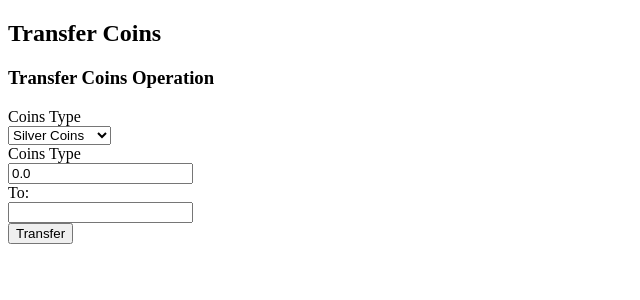
After one commit to Aya-M-Ashraf/HaaSServer, a Java web app: page /transferCoins in a window 1280 px wide. The commit adds this page. Shown: the top 300 px of the page, without its empty margins (0-640 px from the left). Run offline with Spring Boot 4, a stand-in JSP engine, Linux system fonts and the light colour scheme; the project's own start-up code is not run, and a stand-in starts its controllers and pages.

Commit message:
committing after transfer coins .. (not fullt completed)

```diff
--- a/src/main/java/com/haas/webview/controller/HelloWorldController.java
+++ b/src/main/java/com/haas/webview/controller/HelloWorldController.java
@@ -1,6 +1,7 @@
 package com.haas.webview.controller;
 
 import org.springframework.stereotype.Controller;
+import org.springframework.web.bind.annotation.ModelAttribute;
 import org.springframework.web.bind.annotation.RequestMapping;
 import org.springframework.web.servlet.ModelAndView;
 /**
@@ -10,8 +11,7 @@ import org.springframework.web.servlet.ModelAndView;
 @Controller
 public class HelloWorldController {
     @RequestMapping("/hello")
-    public ModelAndView helloWorld() {
-        String message = "Hello World, Spring MVC @ Javatpoint";
+    public ModelAndView helloWorld(@ModelAttribute("message") String message) {
         return new ModelAndView("hello", "message", message);
     }
 }
--- a/src/main/java/com/haas/webview/controller/LoginController.java
+++ b/src/main/java/com/haas/webview/controller/LoginController.java
@@ -2,6 +2,7 @@ package com.haas.webview.controller;
 
 import com.haas.server.service.interfaces.UserService;
 import commons.dto.UserDTO;
+import javax.servlet.http.HttpServletRequest;
 import org.springframework.beans.factory.annotation.Autowired;
 import org.springframework.stereotype.Controller;
 import org.springframework.validation.BindingResult;
@@ -29,13 +30,13 @@ public class LoginController {
     }
 
     @RequestMapping(value = "/showProfile", method = RequestMethod.POST)
-    public ModelAndView onSubmit(@ModelAttribute("user") UserDTO user, BindingResult result, RedirectAttributes redirect) {
+    public ModelAndView onSubmit(@ModelAttribute("user") UserDTO user, BindingResult result, RedirectAttributes redirect, HttpServletRequest request) {
 
         user = userServiceImpl.getUserByEmail(user.getEmail());
         if (user == null) {
             return new ModelAndView("login", "user", new UserDTO());
         } else {
-            redirect.addFlashAttribute("loggedUser", user);
+            request.getSession().setAttribute("loggedUser",user);
             return new ModelAndView("redirect:profile.htm");
         }
     }
--- a/src/main/java/com/haas/webview/controller/RegisterController.java
+++ b/src/main/java/com/haas/webview/controller/RegisterController.java
@@ -28,7 +28,7 @@ public class RegisterController {
     }
 
     @RequestMapping(value = "/addUser", method = RequestMethod.POST)
-    protected ModelAndView onSubmit(@ModelAttribute("userDTO") UserDTO user, BindingResult result) throws Exception {
+    protected ModelAndView onSubmit(@ModelAttribute("user") UserDTO user, BindingResult result) throws Exception {
         UserDTO userDTO = (UserDTO) user;
         userDTO.setSilverCoins(100);
         userDTO.setGoldenCoins(100);
--- /dev/null
+++ b/src/main/java/com/haas/webview/controller/TransferCoinsController.java
@@ -0,0 +1,44 @@
+package com.haas.webview.controller;
+
+import com.haas.webview.bean.TransferringOperationBean;
+import com.haas.server.service.interfaces.UserService;
+import java.util.ArrayList;
+import javax.validation.Valid;
+import org.springframework.beans.factory.annotation.Autowired;
+import org.springframework.stereotype.Controller;
+import org.springframework.validation.BindingResult;
+import org.springframework.web.bind.annotation.ModelAttribute;
+import org.springframework.web.bind.annotation.RequestMapping;
+import org.springframework.web.servlet.ModelAndView;
+
+/**
+ *
+ * @author Aya M. Ashraf
+ */
+@Controller
+public class TransferCoinsController {
+
+    @Autowired
+    private UserService userServiceImpl;
+
+    @RequestMapping("/transferCoins")
+    public ModelAndView showPage() {
+        return new ModelAndView("transferCoins", "transferringOperation", new TransferringOperationBean());
+    }
+
+    @RequestMapping("/submitTransfer")
+    public ModelAndView transferCoins(@ModelAttribute("transferringOperation") @Valid TransferringOperationBean operation, BindingResult result) {
+        if (result.hasErrors()) {
+            System.out.println("--------- there is an error");
+           return new ModelAndView("transferCoins");
+        }
+
+        String message = "null";
+        ArrayList resultArrayList = userServiceImpl.transferCoinsToUser(operation.getCoinsType(), operation.getCoinsCount(), operation.getSenderMail(), operation.getReceiverMail());
+        if (resultArrayList.size() > 0) {
+            message = (String) resultArrayList.get(0);
+        }
+        return new ModelAndView("hello", "message", message);
+    }
+
+}
--- a/src/main/webapp/WEB-INF/jsp/hello.jsp
+++ b/src/main/webapp/WEB-INF/jsp/hello.jsp
@@ -15,7 +15,7 @@
                     Hello Page
                     <small>Optional description</small>
                     <br>
-                    ${message}
+
                 </h1>
 
             </section><!-- /.content header -->
@@ -23,7 +23,7 @@
             <!-- Main content -->
             <section class="content">
 
-                Hello Page Content
+                 ${message}
 
             </section><!-- /.content -->
         </div><!-- /.content-wrapper -->
--- a/src/main/webapp/WEB-INF/jsp/index.jsp
+++ b/src/main/webapp/WEB-INF/jsp/index.jsp
@@ -20,6 +20,7 @@
         <a href="profile.htm">View profile</a> |
         <a href="adminHome.htm">Admin Home</a> |
         <a href="register.htm">Register</a> |
+        <a href="transferCoins.htm">Transfer Coins</a> |
         <a href="login.htm">Login</a>
     </body>
 </html>
--- a/src/main/webapp/WEB-INF/jsp/profile.jsp
+++ b/src/main/webapp/WEB-INF/jsp/profile.jsp
@@ -13,7 +13,7 @@
         <div class="content-wrapper">
             <!-- Content Header (Page header) -->
             <section class="content-header">
-                <h1>${user.firstName} ${user.lastName}'s Profile</h1>
+                <h1>${sessionScope.loggedUser.firstName} ${sessionScope.loggedUser.lastName}'s Profile</h1>
             </section>
 
             <!-- Main content -->
@@ -30,10 +30,10 @@
 
                                 <ul class="list-group list-group-unbordered">
                                     <li class="list-group-item">
-                                        <b>Golden Coins</b> <a class="pull-right">${user.goldenCoins} $</a>
+                                        <b>Golden Coins</b> <a class="pull-right">${sessionScope.loggedUser.goldenCoins} </a>
                                     </li>
                                     <li class="list-group-item">
-                                        <b>Silver Coins</b> <a class="pull-right">${user.silverCoins} $</a>
+                                        <b>Silver Coins</b> <a class="pull-right">${sessionScope.loggedUser.silverCoins} </a>
                                     </li>
                                 </ul>
                             </div><!-- /.box-body -->
--- /dev/null
+++ b/src/main/webapp/WEB-INF/jsp/transferCoins.jsp
@@ -0,0 +1,66 @@
+<%--
+    Document   : profile
+    Created on : May 22, 2016, 12:31:52 PM
+    Author     : Aya M. Ashraf
+--%>
+
+<%@page contentType="text/html" pageEncoding="UTF-8"%>
+<%@taglib prefix="c" uri="http://java.sun.com/jsp/jstl/core" %>
+<%@taglib prefix="form" uri="http://www.springframework.org/tags/form"%>
+<!DOCTYPE html>
+<html>
+    <body>
+
+        <div class="content-wrapper">
+            <!-- Content Header (Page header) -->
+            <section class="content-header">
+                <h1>Transfer Coins</h1>
+            </section>
+
+            <!-- Main content -->
+            <section class="content">
+                <div class="box box-body">
+                    <div class="box-header">
+                        <h3 class="box-title">Transfer Coins Operation</h3>
+                    </div>
+                    <form:form method="POST" action="submitTransfer.htm" modelAttribute="transferringOperation" >
+                        <div class="box-body">
+                            <div class="form-group">
+                                <label>Coins Type</label>
+                                <div class="input-group">
+                                    <div class="input-group-addon"><i class="fa fa-money"></i></div>
+                                        <form:select path="coinsType" cssClass="form-control">
+                                            <form:option value="silver" label="Silver Coins"/>
+                                            <form:option value="golden" label="Golden Coins"/>
+                                        </form:select>
+                                </div><!-- /.input group -->
+
+                                <label>Coins Type</label>
+                                <div class="input-group">
+                                    <div class="input-group-addon"><i class="fa fa-money"></i></div>
+                                        <form:input  path="coinsCount" cssClass="form-control" />
+                                    <b><form:errors path="coinsCount" /></b>
+                                </div><!-- /.input group -->
+
+                                <div class="input-group">
+                                    <form:input type="hidden" path="senderMail" cssClass="form-control" value="Aya@yahoo.com"/>
+                                    <form:errors  path="senderMail"  />
+                                </div><!-- /.input group -->
+
+                                <label>To:</label>
+                                <div class="input-group">
+                                    <div class="input-group-addon"><i class="fa fa-envelope"></i></div>
+                                        <form:input  path="receiverMail" cssClass="form-control" />
+                                        <form:errors  path="receiverMail"  />
+                                </div><!-- /.input group -->
+
+                                <button type="submit" class="btn btn-primary btn-block btn-default">Transfer</button>
+                            </div><!-- /.form group -->
+                        </div><!-- /.box-body -->
+                    </form:form>
+                </div><!-- /.box -->
+            </section><!-- /.content -->
+        </div><!-- /.content-wrapper -->
+    </body>
+
+</html>
--- a/src/main/webapp/WEB-INF/tiles.xml
+++ b/src/main/webapp/WEB-INF/tiles.xml
@@ -27,6 +27,11 @@
         <put-attribute name="body" value="/WEB-INF/jsp/adminHome.jsp" />
     </definition>
 
+    <definition name="transferCoins" extends="base.definition">
+        <put-attribute name="title" value="Transfare Coins" />
+        <put-attribute name="body" value="/WEB-INF/jsp/transferCoins.jsp" />
+    </definition>
+
     <definition name="register" template="/WEB-INF/jsp/register.jsp">
     </definition>
 
--- a/src/main/webapp/WEB-INF/web.xml
+++ b/src/main/webapp/WEB-INF/web.xml
@@ -49,6 +49,6 @@
     </context-param>
 
     <welcome-file-list>
-        <welcome-file>/login.htm</welcome-file>
+        <welcome-file>/WEB-INF/jsp/index.jsp</welcome-file>
     </welcome-file-list>
 </web-app>
```
Also changed, not shown: src/main/java/com/haas/server/ws/UserWS.java (+20 -78 lines), src/main/java/com/haas/webview/bean/TransferringOperationBean.java (added, +63 -0 lines), src/main/java/com/haas/webview/controller/ViewProfileController.java (+5 -3 lines).
